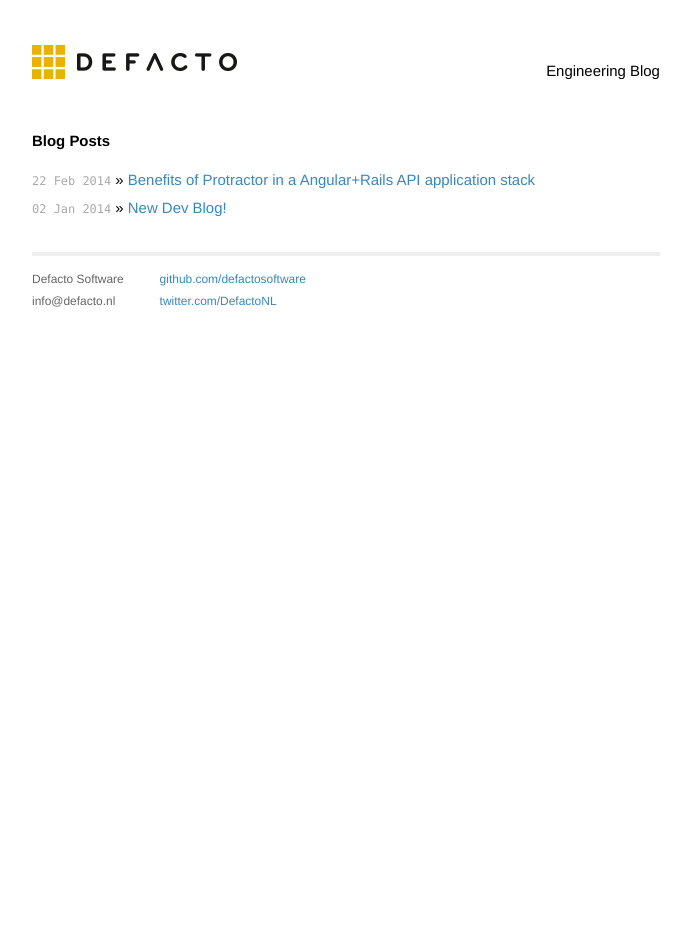
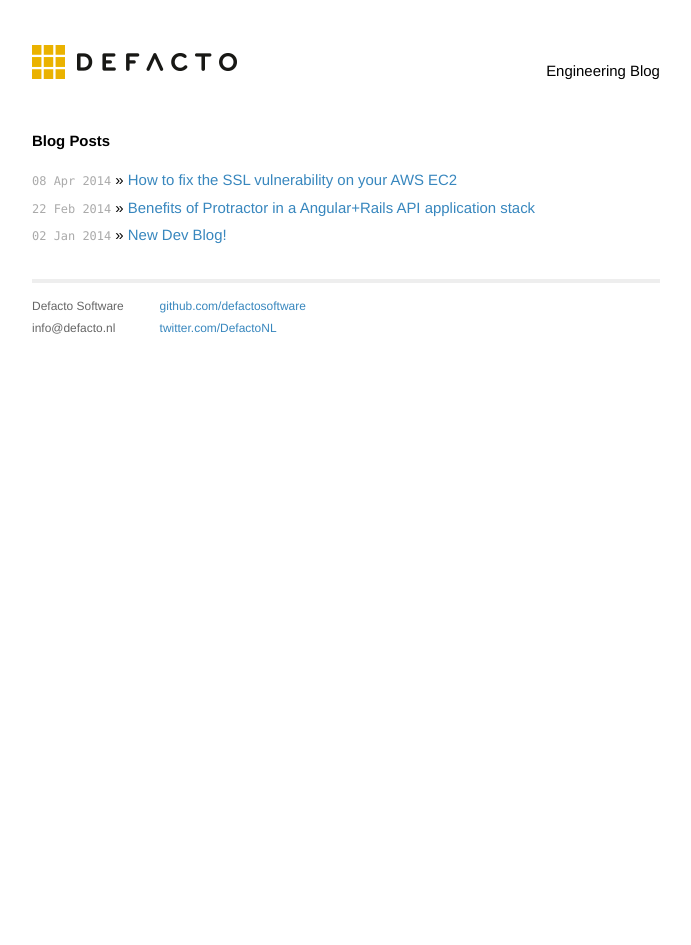
Before and after one commit to DefactoSoftware/devblog, a Jekyll site: the page built from index.html, in a window 1280 px wide. Shown: the whole page, without its empty margins (294-985 px from the left). Built offline with Jekyll 4.4.1, drawn with Linux system fonts in a browser that asks for light colours; Markdown is read by kramdown in place of the engine named in the settings; part of the change alters nothing that is shown.

Commit message:
openssl blogpost

````diff
--- a/_config.yml
+++ b/_config.yml
@@ -14,3 +14,9 @@ authors:
     email: a.jeurissen@defacto.nl
     twitter: AlexanderJeuris
     github: alexanderjeurissen
+  maarten:
+    name: Maarten Jacobs
+    gravatar: e2df253ce9ec40bdb620d271e5355a43
+    email: m.jacobs@defacto.nl
+    twitter:
+    github: tarzan
--- /dev/null
+++ b/_posts/2014-04-08-how-to-fix-the-ssl-vulnerability-on-your-aws-ec2.markdown
@@ -0,0 +1,56 @@
+---
+layout: post
+title: "How to fix the SSL vulnerability on your AWS EC2"
+date: 2014-04-08 12:14:50
+author: maarten
+categories: []
+---
+
+##How to fix the SSL vulnerability on your AWS EC2
+
+
+As of today, openSSL confirmed a security vulnerability in their software ([https://www.openssl.org/news/secadv_20140407.txt]). We currently use Amazon Web Services EC2 to host our webapplication and as it turns out the Ubuntu VMs do indeed run the openSSL version that is affected by this security bug.
+I just updated these VMs with an openSSL version that fixes this security threat and I thought some of you will find this useful. These steps should work on any Ubuntu installation, but YMMV.
+
+
+#### First I checked whether I was running an OpenSSL version that is vulnerable
+SSH to your VM and run the following command:
+        ```openssl version```
+It will return something along the lines of:
+        ```OpenSSL 1.0.1e 11 Feb 2013```
+Verify whether you are vulnerable by comparing it to the bugreport:
+> What versions of the OpenSSL are affected?
+> Status of different versions:
+> * OpenSSL 1.0.1 through 1.0.1f (inclusive) are vulnerable
+> * OpenSSL 1.0.1g is NOT vulnerable
+> * OpenSSL 1.0.0 branch is NOT vulnerable
+> * OpenSSL 0.9.8 branch is NOT vulnerable
+> Bug was introduced to OpenSSL in December 2011 and has been out in the wild since OpenSSL release 1.0.1 on 14th of March 2012. OpenSSL 1.0.1g released on 7th of April 2014 fixes the bug.
+
+#### Update your OpenSSL library
+As APT does not contain a binary for the latest (fixed) OpenSSL, you will need to compile the library from source. You can do this by executing the following commands.
+
+Download the latest TARBALL:
+```curl https://www.openssl.org/source/openssl-1.0.1g.tar.gz > openssl-1.0.1g.tar.gz```
+Download the respective checksum:
+```curl https://www.openssl.org/source/openssl-1.0.1g.tar.gz.md5 > openssl-1.0.1g.tar.gz.md5```
+Verify the checksum:
+```md5sum openssl-1.0.1g.tar.gz  | awk '{print $1;}' | cmp - openssl-1.0.1g.tar.gz.md5```
+If this doesn’t check ok, just repeat the download. Otherwise, continue with unpacking:
+```tar xz openssl-1.0.1g.tar.gz```
+Build it:
+```cd openssl-1.0.1g && sudo ./config && sudo make && sudo make install```
+This will take a couple of minutes to execute, after which you have to manually relink to this new binary by executing:
+```sudo ln -sf /usr/local/ssl/bin/openssl `which openssl` ```
+Verify again if you now have the correct version by running openssl version again. You should now get:
+```OpenSSL 1.0.1g 7 Apr 2014```
+
+
+Unfortunately, you will have to reboot your VM to actually get your webserver to use this new version of OpenSSL. Execute
+```sudo reboot```
+
+
+This should only take your server offline for less than a minute.
+
+
+**GOOD LUCK!**
````
